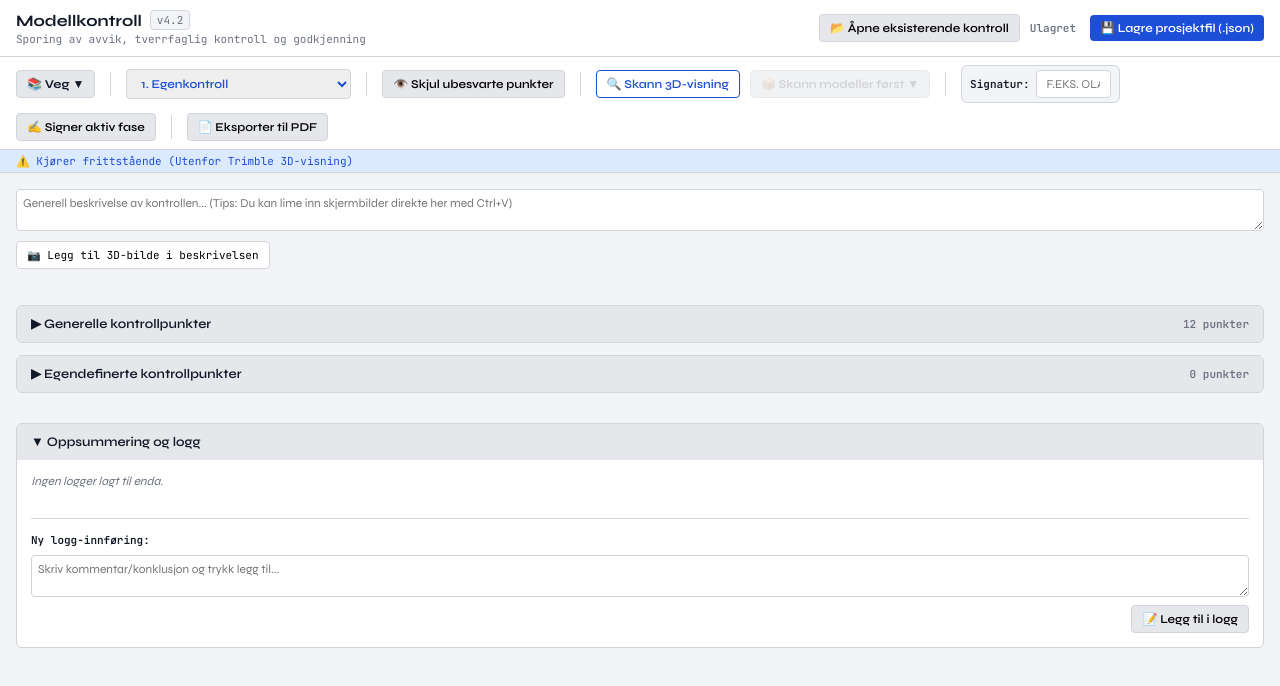
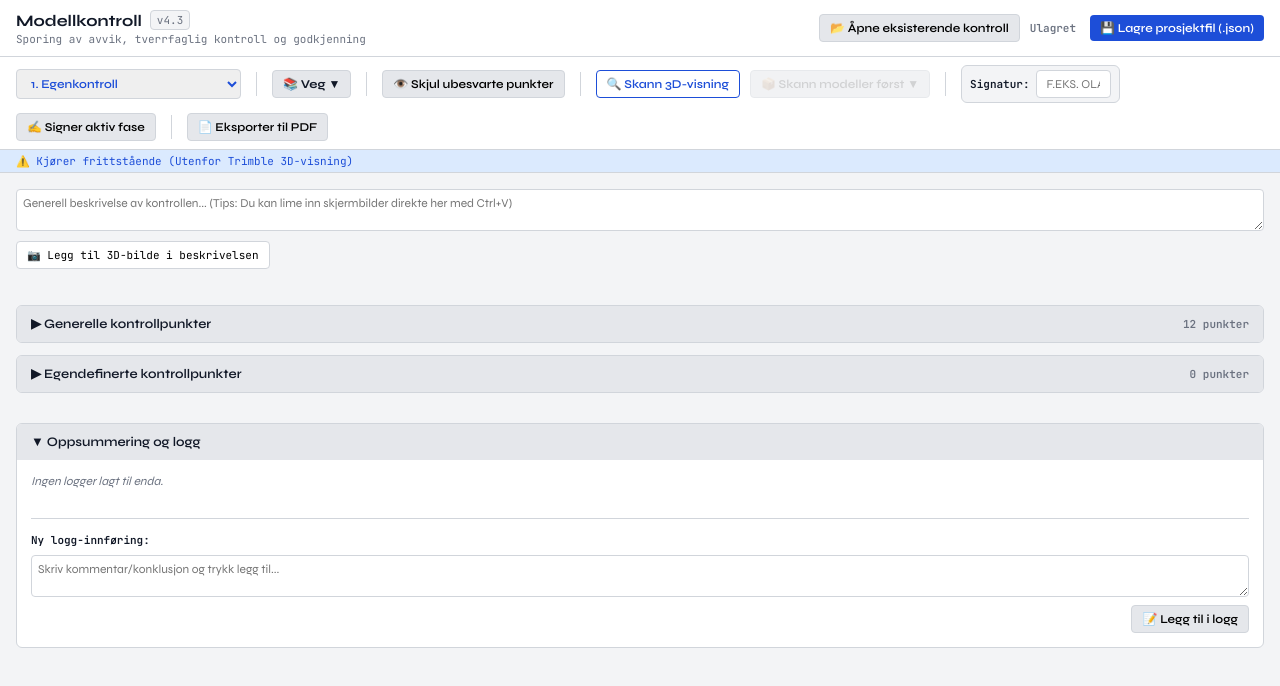
Before and after one commit to VidMet/check-list, a plain HTML site: page index.html in a window 1280 px wide. Drawn offline with Linux system fonts and the light colour scheme.

Commit message:
Update index.html

```diff
--- a/index.html
+++ b/index.html
@@ -2,7 +2,7 @@
 <html lang="nb">
 <head>
   <meta charset="UTF-8"/>
-  <title>Modellkontroll v4.2</title>
+  <title>Modellkontroll v4.3</title>
   <meta name="viewport" content="width=device-width, initial-scale=1"/>
 
   <script src="https://components.connect.trimble.com/trimble-connect-workspace-api/index.js"></script>
@@ -125,8 +125,6 @@
     .pdf-mode .punkt-kommentar { display: block; width: 100%; padding: 0 !important; margin-bottom: 8px; border: none !important; background: transparent !important; font-style: normal; }
     .pdf-mode .bilde-galleri { display: flex; flex-wrap: wrap; gap: 10px; margin-top: 10px; width: 100%; overflow: hidden; }
     .pdf-mode .bilde-galleri-item { max-width: 48%; page-break-inside: avoid; }
-
-    /* Deltakertabell styling for PDF */
     .pdf-mode #deltakerTabellBody input[type="text"] { border: none; background: transparent; padding: 0; outline: none; color: var(--ink); font-family: var(--sans); }
   </style>
 </head>
@@ -134,7 +132,7 @@
 
 <header>
   <div class="header-info">
-    <h1>Modellkontroll <span class="version">v4.2</span></h1>
+    <h1>Modellkontroll <span class="version">v4.3</span></h1>
     <p>Sporing av avvik, tverrfaglig kontroll og godkjenning</p>
   </div>
   <div style="display: flex; align-items: center; gap: 10px;">
@@ -147,6 +145,18 @@
 
 <div class="toolbar">
 
+  <!-- FASE FØRST -->
+  <select id="faseFilter" onchange="byttFase(this.value)" style="font-weight: 600; color: var(--blue);">
+    <option value="Egenkontroll">1. Egenkontroll</option>
+    <option value="Fagkontroll">2. Fagkontroll</option>
+    <option value="Oppretting Fag">3. Oppretting etter Fagkontroll</option>
+    <option value="Tverrfaglig kontroll">4. Tverrfaglig kontroll</option>
+    <option value="Godkjent">5. Godkjent</option>
+  </select>
+
+  <div style="border-left: 1px solid var(--border); height: 24px; margin: 0 5px;"></div>
+
+  <!-- FAG ETTERPÅ -->
   <div class="model-selector">
     <button class="btn btn-secondary" id="fagBtn" onclick="toggleFagDropdown()" style="font-weight: bold; color: var(--ink);">📚 Laster fag ▼</button>
     <div id="fagDropdown" class="model-dropdown">
@@ -158,16 +168,6 @@
       </div>
     </div>
   </div>
-
-  <div style="border-left: 1px solid var(--border); height: 24px; margin: 0 5px;"></div>
-
-  <select id="faseFilter" onchange="byttFase(this.value)" style="font-weight: 600; color: var(--blue);">
-    <option value="Egenkontroll">1. Egenkontroll</option>
-    <option value="Fagkontroll">2. Fagkontroll</option>
-    <option value="Oppretting Fag">3. Oppretting etter Fagkontroll</option>
-    <option value="Tverrfaglig kontroll">4. Tverrfaglig kontroll</option>
-    <option value="Godkjent">5. Godkjent</option>
-  </select>
 
   <div style="border-left: 1px solid var(--border); height: 24px; margin: 0 5px;"></div>
 
@@ -225,7 +225,6 @@
     </div>
   </div>
 
-  <!-- Nytt Deltaker-panel (Kun for Tverrfaglig kontroll) -->
   <div class="kategori-panel" id="deltakerPanel" style="display: none; margin-bottom: 20px;">
      <div class="kategori-header"><span>▼ Møtedeltakere (Tverrfaglig kontroll)</span></div>
      <div class="kategori-body" style="display: flex; padding: 14px; flex-direction: column; gap: 8px;">
@@ -299,14 +298,12 @@ let oppsummeringLogg = [];
 let modellHistorikk = {};
 let gjeldendeVersjoner = {};
 
-// Tverrfaglig deltakere
 let deltakere = [];
 
 const $ = id => document.getElementById(id);
 const setStatus = m => { $('statusBar').textContent = m; };
 const lastPathPart = (v) => (v || '').split('/').pop().split('\\').pop();
 
-// Kamera-støtte
 window.gaTilKameraState = async function(camStr) {
   try {
     const cam = JSON.parse(decodeURIComponent(camStr));
@@ -318,13 +315,11 @@ window.gaTilKameraState = async function(camStr) {
   } catch(e) { console.error("Feil ved kameraposisjonering", e); }
 };
 
-// Lyttere for Beskrivelse
 $('beskrivelseTekst').addEventListener('input', (e) => {
   beskrivelseData.tekst = e.target.value;
   $('syncStatus').innerText = '🟠 Ulagrede endringer';
 });
 
-// UI toggles
 function toggleOppsummering() {
   const kropp = $('oppsummeringKropp');
   const pil = $('oppsummeringPil');
@@ -383,7 +378,6 @@ async function init() {
   }
 }
 
-// === DELTAKER-TABELL LOGIKK ===
 function tegnDeltakere() {
     const tbody = $('deltakerTabellBody');
     tbody.innerHTML = '';
@@ -429,6 +423,12 @@ function oppdaterValgteFag() {
 }
 function oppdaterValgteFagUI() {
   const btn = $('fagBtn');
+
+  if (aktivFase === 'Tverrfaglig kontroll' || aktivFase === 'Godkjent') {
+      btn.innerText = `🔒 Alle fag (Låst)`;
+      return;
+  }
+
   if (valgteFag.length === 0) {
       btn.innerText = `📚 Velg fag ▼`;
   } else if (valgteFag.length === 1) {
@@ -733,6 +733,23 @@ function byttFase(fase) {
   aktivFase = fase;
   const modelBtn = $('modelBtn');
   const scanBtn = $('scanBtn');
+  const fagBtn = $('fagBtn');
+
+  if (aktivFase === 'Tverrfaglig kontroll' || aktivFase === 'Godkjent') {
+      fagBtn.disabled = true;
+      fagBtn.style.opacity = '0.6';
+      fagBtn.style.cursor = 'not-allowed';
+
+      const checkboxes = $('fagList').querySelectorAll('input[type="checkbox"]');
+      checkboxes.forEach(cb => cb.checked = true);
+      valgteFag = Array.from(checkboxes).map(cb => cb.value);
+      $('checkAllFag').checked = true;
+  } else {
+      fagBtn.disabled = false;
+      fagBtn.style.opacity = '1';
+      fagBtn.style.cursor = 'pointer';
+  }
+  oppdaterValgteFagUI();
 
   if (aktivFase === 'Egenkontroll') {
     scanBtn.disabled = false;
@@ -752,7 +769,6 @@ function byttFase(fase) {
       $('godkjentMessage').style.display = 'none';
   }
 
-  // Tverrfaglig visning logic for the deltaker tabell
   if (aktivFase === 'Tverrfaglig kontroll') {
       $('deltakerPanel').style.display = 'block';
   } else {
@@ -808,9 +824,6 @@ async function opprettBCF(punktId) {
   $('syncStatus').innerText = '⏳ Oppretter BCF...';
 
   try {
-    // Dette er en "Mock" / Placeholder-funksjon.
-    // Faktisk opprettelse av BCF-topics krever et eget API token via REST API,
-    // som ikke støttes out-of-the-box av standard Workspace Extension API her.
     console.log("== BCF / ToDo DATA KLARGJORT (Simulering) ==", { Tittel: tittel, Beskrivelse: beskrivelse, View: viewData });
     setTimeout(() => {
       setStatus(`✅ BCF / ToDo simulert for punktet.`);
@@ -1086,16 +1099,13 @@ function tegnKategorier() {
       });
     };
 
-    // Vise standardlister HVIS ikke tverrfaglig
     if (aktivFase !== 'Tverrfaglig kontroll') {
         standardKat.forEach(k => renderKat(k, false));
     }
 
-    // Vise egendefinerte (alltid aktuelt å inkludere under Tverrfaglig)
     if (!visKunMedInnhold || (visKunMedInnhold && egendefKat)) {
       renderKat(egendefKat, true);
     } else if (aktivFase === 'Tverrfaglig kontroll') {
-      // Sørg for at den dukker opp under Tverrfaglig selv om filteret er på og mappa er tom
       renderKat(egendefKat, true);
     }
   });
@@ -1288,7 +1298,6 @@ function eksporterPDF() {
   document.querySelectorAll('.kategori-body').forEach(el => el.style.display = 'flex');
   document.querySelectorAll('.kategori-header span:first-child').forEach(el => { el.innerText = '▼'; });
 
-  // Lås Deltaker-tabell inputs før utskrift
   document.querySelectorAll('#deltakerTabellBody input[type="text"]').forEach(input => {
       input.setAttribute('value', input.value);
   });
@@ -1348,7 +1357,7 @@ async function lagreLokalt() {
       signaturer: signaturData,
       beskrivelseData: beskrivelseData,
       oppsummeringLogg: oppsummeringLogg,
-      deltakere: deltakere // NYTT for Tverrfaglig
+      deltakere: deltakere
     },
     kontrollData: ksData,
     strukturDataEndringer: strukturData
```
